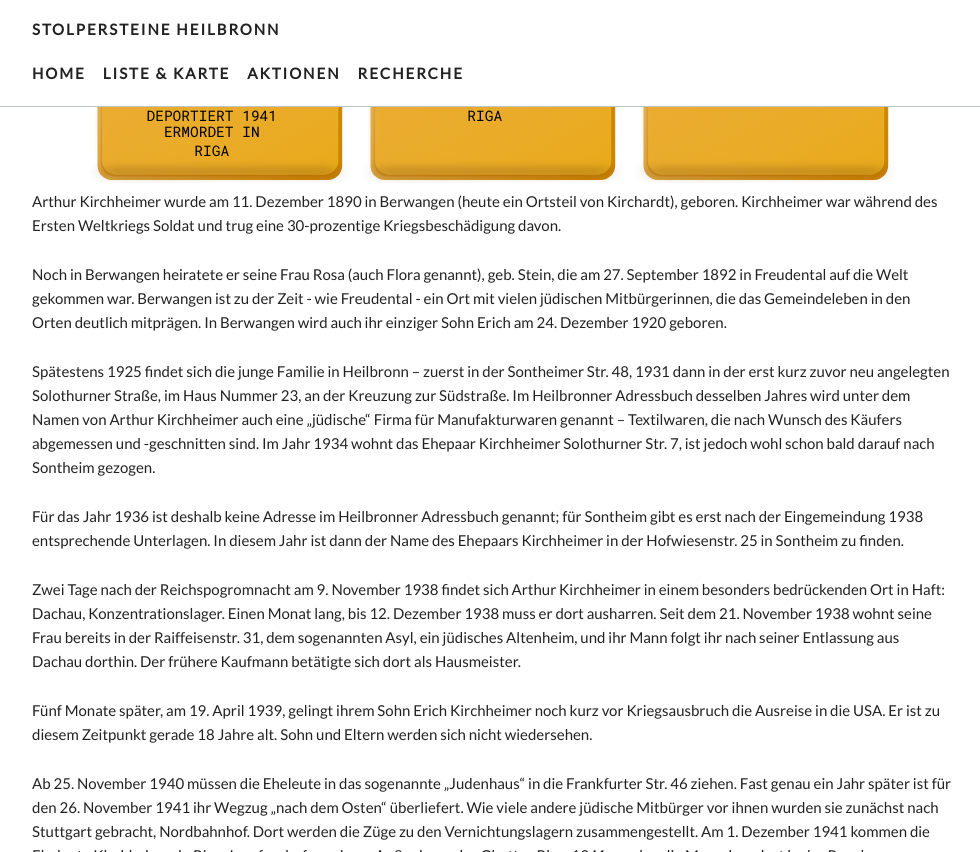
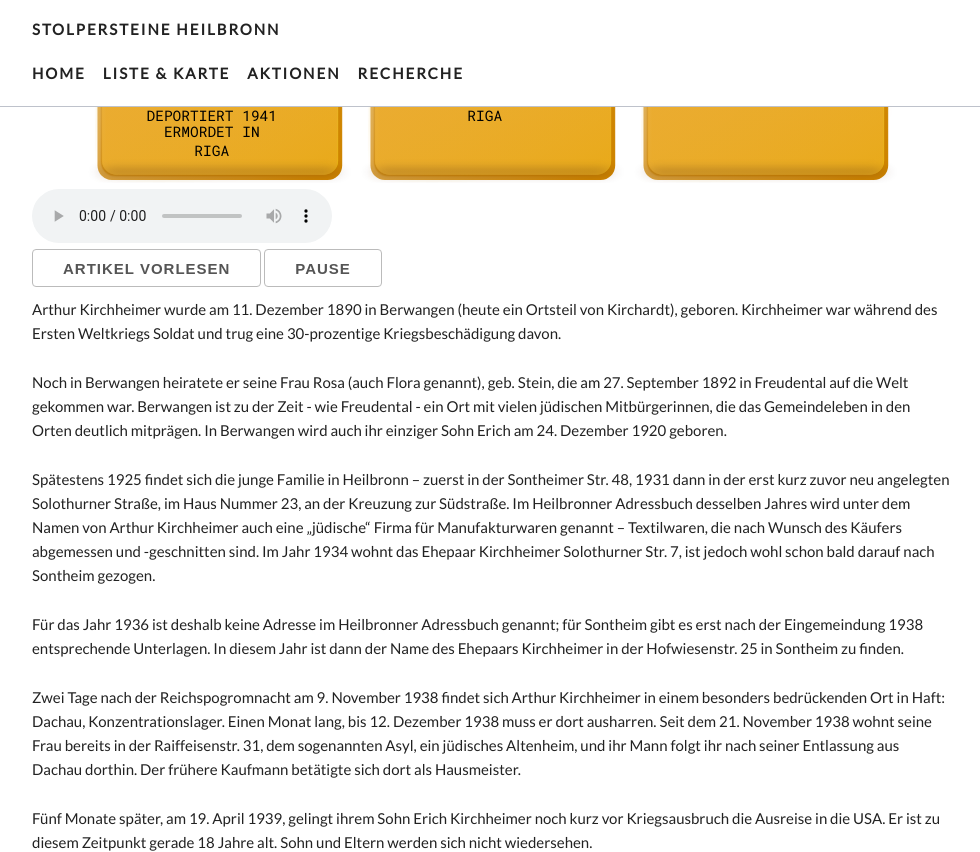
Before and after one commit to opendata-heilbronn/stolpersteine, a Jekyll site: the page built from _list/sontheim-hofwiesenstr-25.md, in a window 1280 px wide and 900 px high, scrolled down 308 px, cut to the strip 0-852 px from the top of the window. Shown: the whole strip, without its empty margins (148-1128 px from the left). Built offline with Jekyll 4.4.1, drawn with Linux system fonts in a browser that asks for light colours; nearby versions of some CDN libraries; some web fonts are replaced; part of the change alters nothing that is shown.

```diff
--- a/_list/sontheim-hofwiesenstr-25.md
+++ b/_list/sontheim-hofwiesenstr-25.md
@@ -3,12 +3,11 @@ title: Heilbronn-Sontheim, Hofwiesenstraße 25
 date: 2016-06-29 00:00:00 Z
 position: 52
 names: Flora Rosa, Arthur und Erich Kirchheimer
-layout: item
 steine:
 - - HIER WOHNTE
   - ARTHUR
   - KIRCHHEIMER
-  - ''
+  -
   - JG. 1890
   - "„SCHUTZHAFT“ 1938"
   - DACHAU
@@ -23,20 +22,22 @@ steine:
   - DEPORTIERT 1941
   - ERMORDET IN
   - RIGA
-  - ''
-  - ''
+  -
+  -
 - - HIER WOHNTE
   - ERICH
   - KIRCHHEIMER
-  - ''
+  -
   - JG. 1920
   - FLUCHT 1939
   - USA
-  - ''
-  - ''
-  - ''
+  -
+  -
+  -
 x: 49.117919
 y: 9.192493799999966
+audio: http://audio.stolpersteine-heilbronn.de/sontheim-hofwiesenstrasse-25.mp3
+layout: item
 ---
 
 Arthur Kirchheimer wurde am 11. Dezember 1890 in Berwangen (heute ein Ortsteil von Kirchardt), geboren. Kirchheimer war während des Ersten Weltkriegs Soldat und trug eine 30-prozentige Kriegsbeschädigung davon.
```
